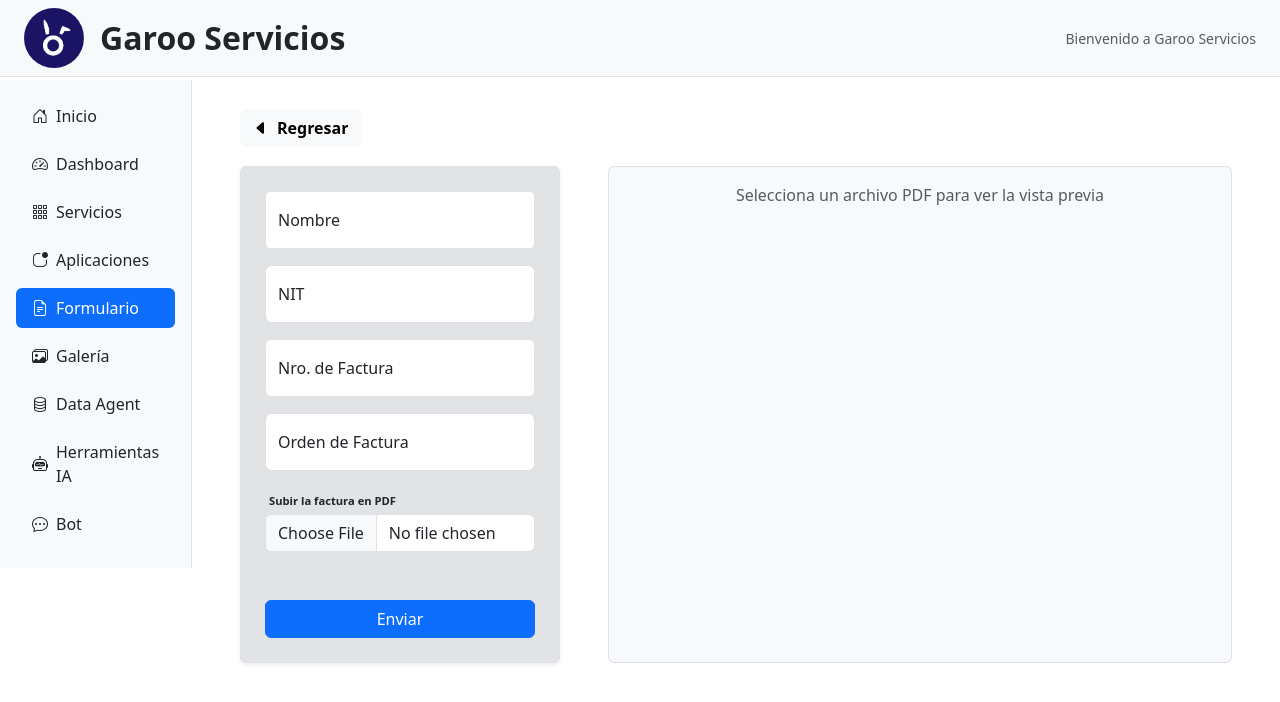
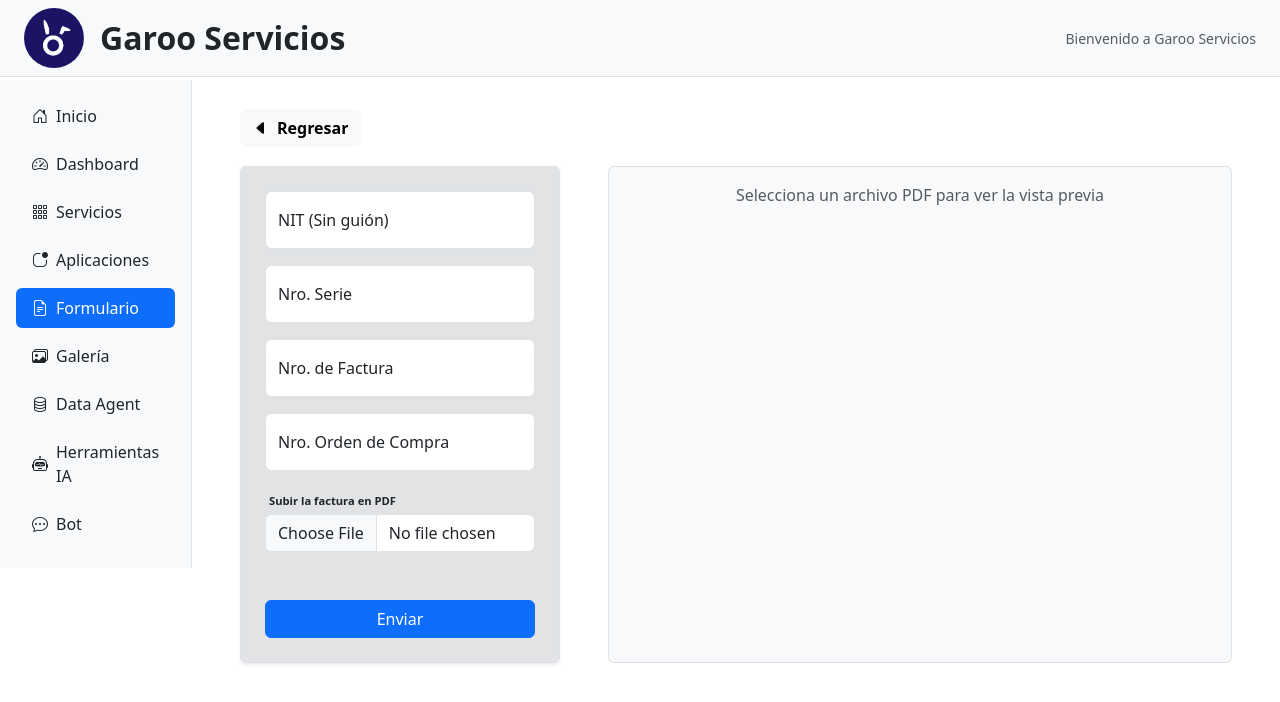
Before and after one commit to GarooInc/garoo-panel, a React (Vite) app: page /form in a window 1280 px wide. Shown: the top 702 px of the page. Built offline with nearby package versions, Linux system fonts and the light colour scheme; no server answers.

Commit message:
feat: Modificacion de Interfaz de Formulario de Mundo Verde

```diff
--- a/src/config/FormProvider.jsx
+++ b/src/config/FormProvider.jsx
@@ -28,7 +28,7 @@ export const FormProvider = ({ children }) => {
         try {
             // Para FormData con archivos, no establecer Content-Type manualmente
             // El navegador lo configurará automáticamente con el boundary correcto
-            const response = await fetch('https://n8n.srv853599.hstgr.cloud/webhook-test/8481ab6d-c964-41f6-86a4-17f7e0f84788', {
+            const response = await fetch('https://n8n.srv853599.hstgr.cloud/webhook/8481ab6d-c964-41f6-86a4-17f7e0f84788', {
                 method: 'POST',
                 body: form_data // Enviar FormData directamente, sin JSON.stringify
             });
--- a/src/pages/Form.jsx
+++ b/src/pages/Form.jsx
@@ -35,10 +35,10 @@ const FormPage = () => {
             const formData = new FormData();
 
             // Agregar todos los campos del formulario
-            formData.append('nombre', data.nombre);
             formData.append('nit', data.nit);
+            formData.append('serie', data.serie);
             formData.append('nroFactura', data.nroFactura);
-            formData.append('ordenFactura', data.ordenFactura);
+            formData.append('nroOrden', data.nroOrden);
 
             if (data.pdf && data.pdf[0]) {
                 formData.append('pdf', data.pdf[0]);
@@ -96,28 +96,28 @@ const FormPage = () => {
             <div className='d-flex gap-5'>
                 <Form onSubmit={handleSubmit(onSubmit)}>
                     <div className='bg-secondary-subtle p-4 border rounded shadow-sm' style={{ width: "20rem" }}>
-                        <FloatingLabel
-                            controlId="input_name"
-                            label="Nombre"
-                            className="mb-3"
-                        >
-                            <Form.Control
-                                type="text"
-                                placeholder="Juan Perez"
-                                size="sm"
-                                {...register("nombre", { required: true })}
-                            />
-                        </FloatingLabel>
 
                         <FloatingLabel
                             controlId="input_nit"
-                            label="NIT"
+                            label="NIT (Sin guión)"
                             className="mb-3"
                         >
                             <Form.Control
                                 type="text"
                                 placeholder="526349L"
                                 {...register("nit", { required: true })}
+                            />
+                        </FloatingLabel>
+
+                        <FloatingLabel
+                            controlId="serie"
+                            label="Nro. Serie"
+                            className="mb-3"
+                        >
+                            <Form.Control
+                                type="text"
+                                placeholder="526349L"
+                                {...register("serie", { required: true })}
                             />
                         </FloatingLabel>
 
@@ -135,13 +135,13 @@ const FormPage = () => {
 
                         <FloatingLabel
                             controlId="input_orden_factura"
-                            label="Orden de Factura"
+                            label="Nro. Orden de Compra"
                             className="mb-3"
                         >
                             <Form.Control
                                 type="text"
                                 placeholder="A4F22B61"
-                                {...register("ordenFactura", { required: true })}
+                                {...register("nroOrden", { required: true })}
                             />
                         </FloatingLabel>
 
```
Also changed, not shown: 1 other file (tests, documents, lock files or other folders).
